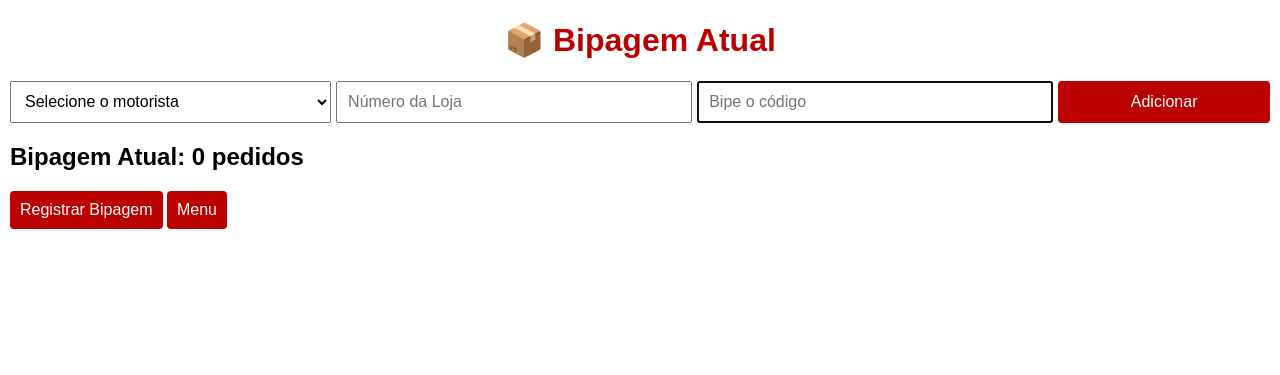
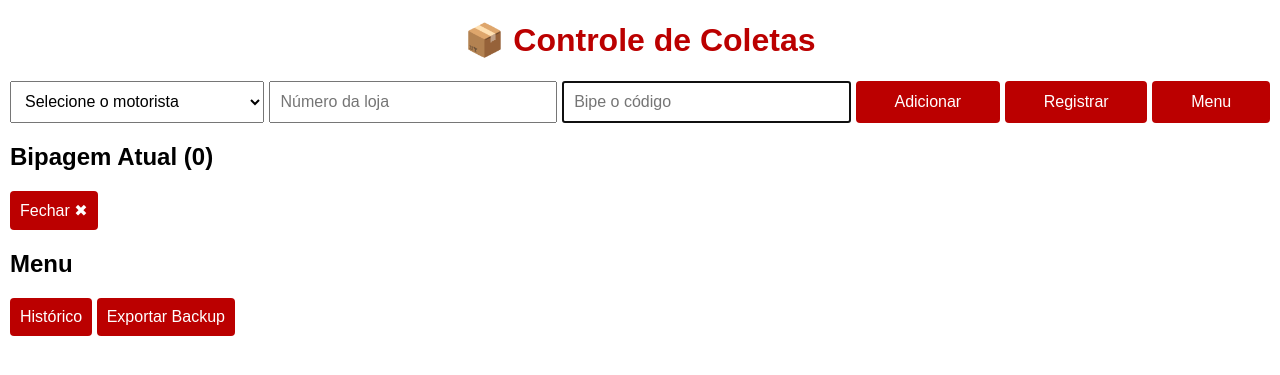
Before and after one commit to jeansantos997705-png/coleta-oms, a Flask app: page / in a window 1280 px wide. Shown: the top 375 px of the page. Run offline with Flask 3, Linux system fonts and the light colour scheme.

Commit message:
correção

```diff
--- a/static/script.js
+++ b/static/script.js
@@ -1,5 +1,15 @@
 let bipagemAtual = [];
 
+// ===================== Menu =====================
+function abrirMenu() {
+  document.getElementById("menu").style.display = "block";
+}
+
+function fecharMenu() {
+  document.getElementById("menu").style.display = "none";
+}
+
+// ===================== Bipagem =====================
 async function adicionarCodigo() {
   const motorista = document.getElementById("motorista").value;
   const loja = document.getElementById("loja").value;
@@ -12,7 +22,6 @@ async function adicionarCodigo() {
     return;
   }
 
-  // Bloqueio do tamanho do código
   if (codigo.length !== 12) {
     msg.innerText = "Código deve ter 12 caracteres (incluindo o traço).";
     return;
@@ -25,11 +34,10 @@ async function adicionarCodigo() {
   msg.innerText = "";
 }
 
-// Atualiza a lista de bipagem atual
 function atualizarBipagemAtual() {
   const lista = document.getElementById("bipagemAtual");
   lista.innerHTML = "";
-  bipagemAtual.forEach((item, index) => {
+  bipagemAtual.forEach((item) => {
     const li = document.createElement("li");
     li.textContent = `${item.codigo} (${item.loja})`;
     lista.appendChild(li);
@@ -37,7 +45,6 @@ function atualizarBipagemAtual() {
   document.getElementById("contador").innerText = bipagemAtual.length;
 }
 
-// Registrar todos os códigos no banco
 async function registrarTudo() {
   const msg = document.getElementById("mensagem");
   if (bipagemAtual.length === 0) {
@@ -59,7 +66,7 @@ async function registrarTudo() {
   carregarHistorico();
 }
 
-// Carrega o histórico do servidor
+// ===================== Histórico =====================
 async function carregarHistorico() {
   const resp = await fetch("/historico");
   const data = await resp.json();
@@ -75,7 +82,6 @@ async function carregarHistorico() {
   }
 }
 
-// Copiar pedidos de uma coleta específica
 function copiarPedidos(chave) {
   fetch(`/historico`).then(resp => resp.json()).then(data => {
     const pedidos = data[chave];
@@ -85,12 +91,11 @@ function copiarPedidos(chave) {
   });
 }
 
-// Adiciona código ao pressionar Enter
+// ===================== Eventos =====================
 document.getElementById("codigo").addEventListener("keydown", function (e) {
   if (e.key === "Enter") {
     adicionarCodigo();
   }
 });
 
-// Atualiza o histórico ao carregar a página
 window.addEventListener("load", carregarHistorico);
--- a/templates/index.html
+++ b/templates/index.html
@@ -2,61 +2,51 @@
 <html lang="pt-BR">
 <head>
   <meta charset="UTF-8" />
-  <meta name="viewport" content="width=device-width, initial-scale=1.0">
+  <meta name="viewport" content="width=device-width, initial-scale=1.0" />
   <title>Controle de Coletas</title>
   <link rel="stylesheet" href="/static/style.css" />
 </head>
 <body>
-  <!-- Página principal: bipagem atual -->
-  <div id="pagina-bipagem" class="pagina ativa">
-    <h1>📦 Bipagem Atual</h1>
+  <h1>📦 Controle de Coletas</h1>
 
   <div id="form">
     <select id="motorista">
       <option value="">Selecione o motorista</option>
-        <option value="Silenildo">Silenildo</option>
-        <option value="Adryen">Adryen</option>
-        <option value="Priscila">Priscila</option>
-        <option value="Uelber">Uelber</option>
-        <option value="Luiz Carlos">Luiz Carlos</option>
-        <option value="Luis Gerson">Luis Gerson</option>
-        <option value="Marcio">Marcio</option>
-        <option value="Dayveson">Dayveson</option>
-        <option value="Dalvan">Dalvan</option>
+      <option>Silenildo</option>
+      <option>Adryen</option>
+      <option>Priscila</option>
+      <option>Uelber</option>
+      <option>Luiz Carlos</option>
+      <option>Luis Gerson</option>
+      <option>Marcio</option>
+      <option>Dayveson</option>
+      <option>Dalvan</option>
     </select>
-
-      <input type="text" id="loja" placeholder="Número da Loja" />
+    <input type="text" id="loja" placeholder="Número da loja" />
     <input type="text" id="codigo" placeholder="Bipe o código" autofocus />
     <button onclick="adicionarCodigo()">Adicionar</button>
+    <button onclick="registrarTudo()">Registrar</button>
+    <button onclick="abrirMenu()">Menu</button>
   </div>
 
   <p id="mensagem"></p>
-    <h2>Bipagem Atual: <span id="contador">0</span> pedidos</h2>
+
+  <h2>Bipagem Atual (<span id="contador">0</span>)</h2>
   <ul id="bipagemAtual"></ul>
 
-    <button onclick="registrarBipagem()">Registrar Bipagem</button>
-    <button onclick="abrirMenu()">Menu</button>
+  <!-- Menu flutuante -->
+  <div id="menu" class="menu">
+    <button onclick="fecharMenu()" class="fechar">Fechar ✖</button>
+    <h2>Menu</h2>
+    <button onclick="document.getElementById('historicoSec').style.display='block'; fecharMenu()">Histórico</button>
+    <button onclick="window.location.href='/backup'">Exportar Backup</button>
   </div>
 
-  <!-- Página menu -->
-  <div id="pagina-menu" class="pagina">
-    <h1>Menu</h1>
-    <button onclick="abrirHistorico()">Histórico</button>
-    <button onclick="exportarBackup()">Exportar Backup</button>
-    <button onclick="voltarBipagem()">Voltar</button>
-  </div>
-
-  <!-- Página histórico -->
-  <div id="pagina-historico" class="pagina">
-    <h1>Histórico de Coletas</h1>
-    <div id="filtros">
-      <input type="text" id="filtrar-motorista" placeholder="Filtrar por motorista" />
-      <input type="text" id="filtrar-loja" placeholder="Filtrar por loja" />
-      <input type="date" id="filtrar-data" />
-      <button onclick="aplicarFiltros()">Filtrar</button>
-    </div>
-    <ul id="historico-lista"></ul>
-    <button onclick="voltarMenu()">Voltar</button>
+  <!-- Histórico -->
+  <div id="historicoSec" style="display:none;">
+    <h2>Histórico de Pedidos</h2>
+    <button onclick="document.getElementById('historicoSec').style.display='none'">Voltar</button>
+    <ul id="historicoLista"></ul>
   </div>
 
   <script src="/static/script.js"></script>
```
Lines whose indentation alone changed are shown as unchanged.
